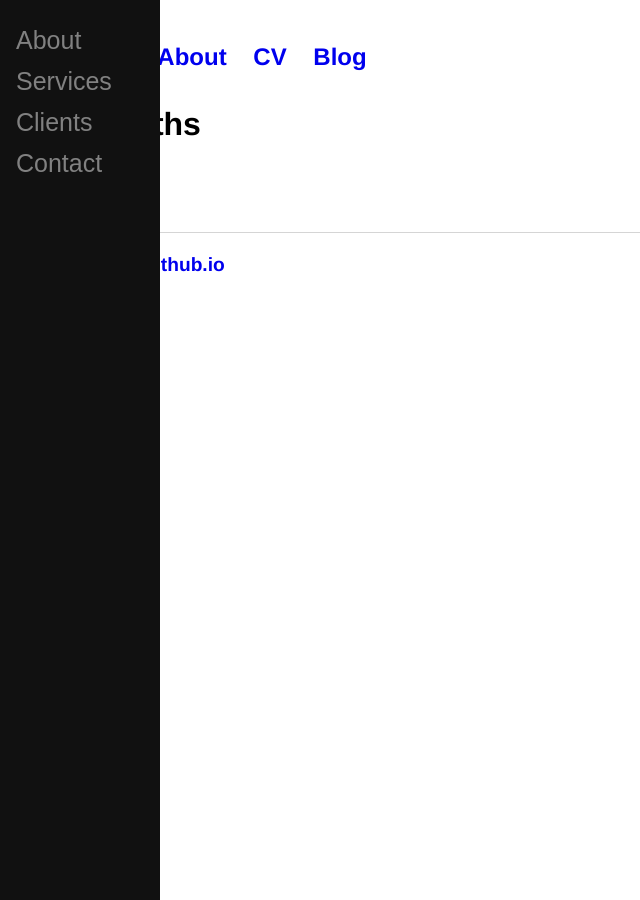
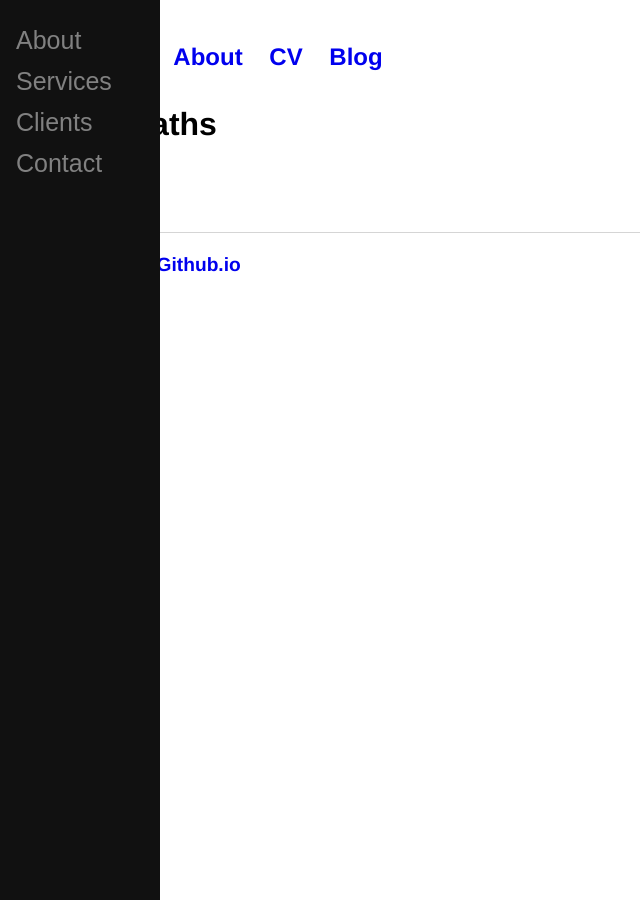
Before and after one commit to hoAngnaMPHan/apmaths.github.io, a Jekyll site: the page built from index.html, in a window 1280 px wide. Shown: the whole page, without its empty margins (0-640 px from the left). Built offline with Jekyll 4.4.1, drawn with Linux system fonts in a browser that asks for light colours.

Commit message:
Update main.css

```diff
--- a/css/main.css
+++ b/css/main.css
@@ -1,4 +1,4 @@
-body { margin: 40px auto; width: 90%; }
+body { margin: 40px auto; margin-left: 80px; width: 90%; }
 
 a { text-decoration: none; color: #00099; }
 a:hover { text-decoration: underline; }
```
